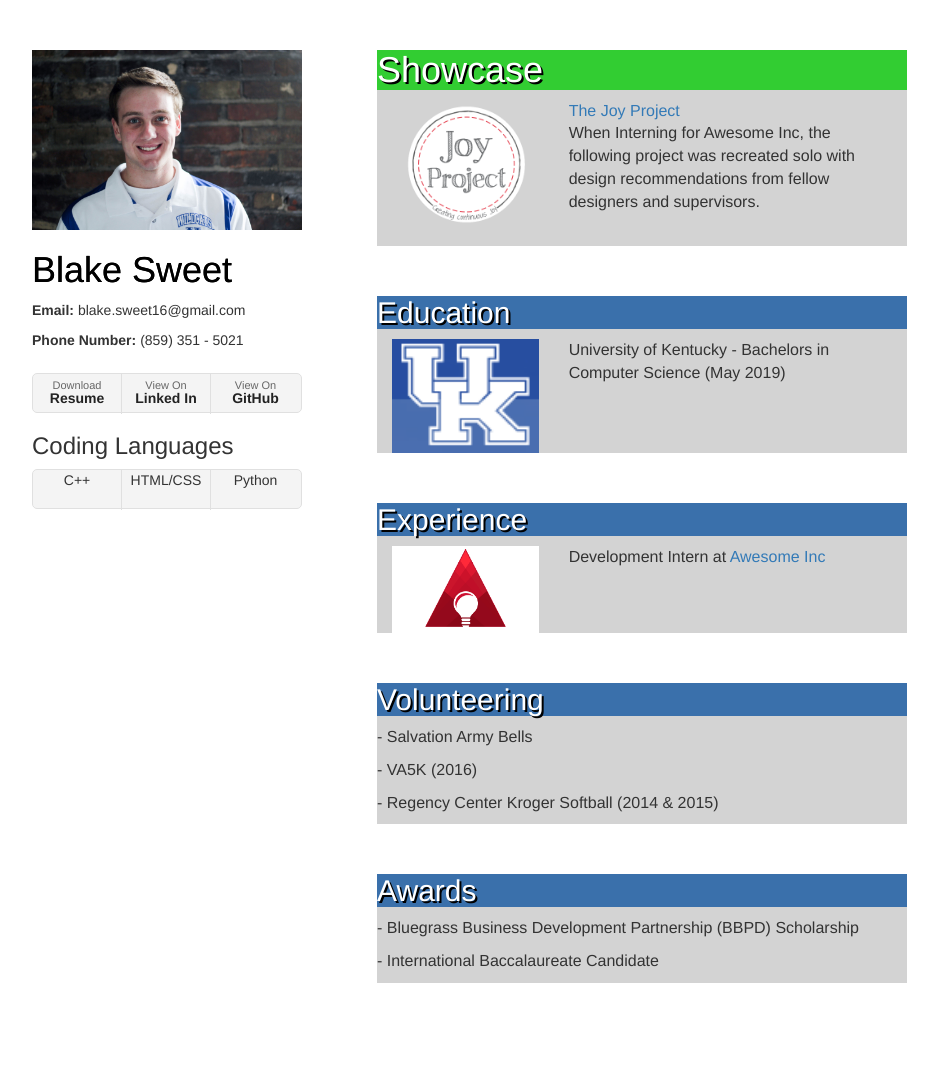
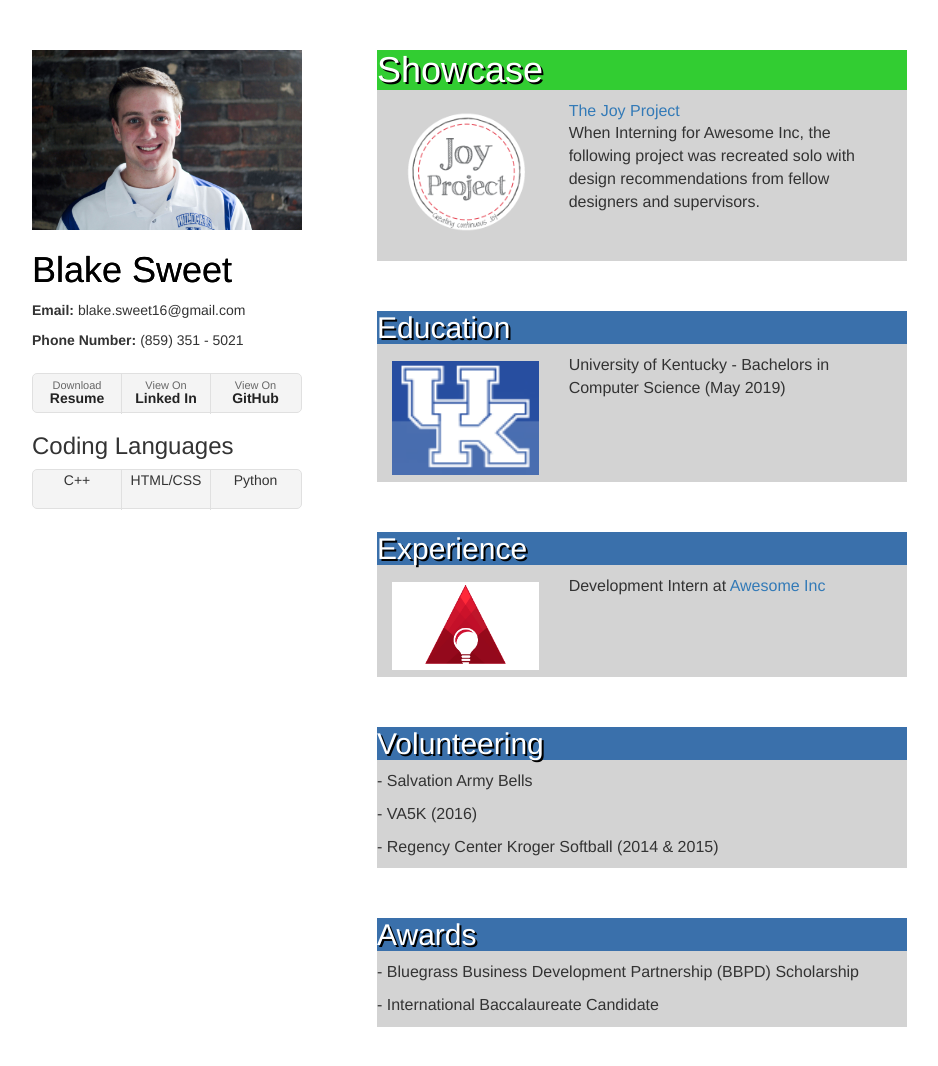
Before and after one commit to BSweet16/BSweet16.github.io, a Jekyll site: the page built from index.html, in a window 1280 px wide and 1127 px high. Shown: the top 1066 px of the window, without its empty margins (178-1116 px from the left). Built offline with Jekyll 4.4.1, drawn with Linux system fonts in a browser that asks for light colours; nearby versions of some CDN libraries; library files that are not in the unit come from our copies.

Commit message:
Better image padding

```diff
--- a/assets/css/custom.scss
+++ b/assets/css/custom.scss
@@ -41,6 +41,8 @@ $mobile-width: $tablet-width - 1;
 	.col-lg-4{
 		img{
 			width: 100%;
+			padding-top: 5%;
+			padding-bottom: 5%;
 		}
 	}
 }
```
